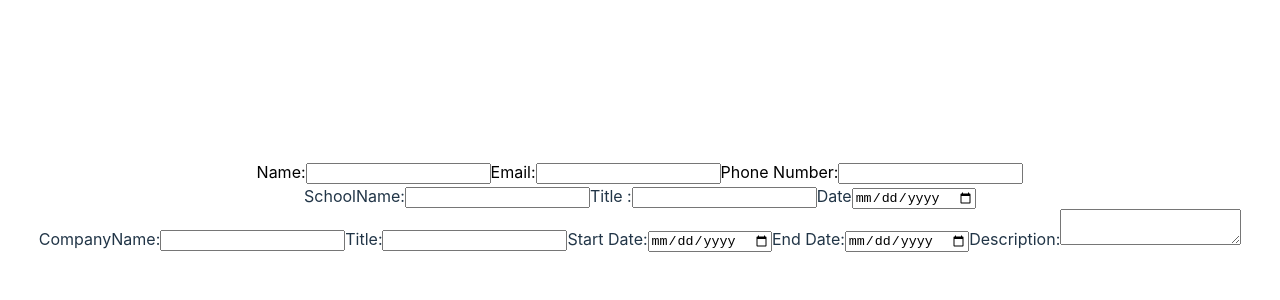
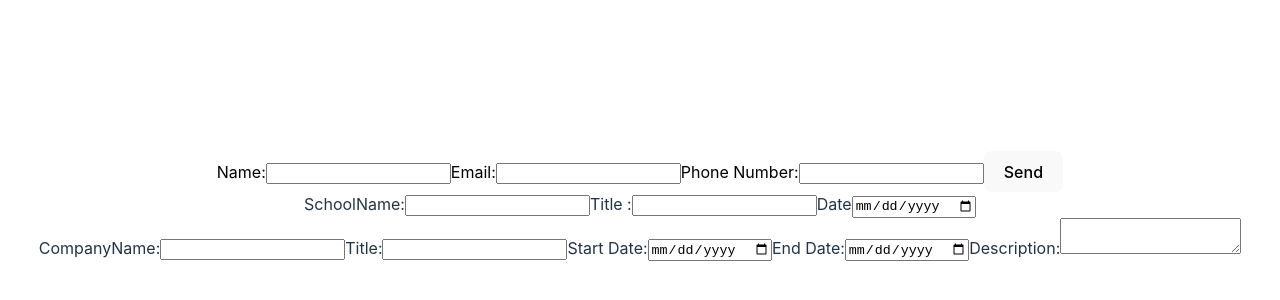
Before and after one commit to Track404/CV-Application2, a React (Vite) app: page / in a window 1280 px wide. Shown: the part 194-494 px from the top of the page. Built offline with nearby package versions, Linux system fonts and the light colour scheme.

Commit message:
general info component grab input into a state

```diff
--- a/src/generalInfo.jsx
+++ b/src/generalInfo.jsx
@@ -1,32 +1,37 @@
-
+import { useState } from 'react';
 import './App.css'
 
-function generalInfo() {
+function GeneralInfo() {
 
+  const [generalInformation, setGeneralInformation] = useState({name:"",email:"",tel:""});
+  function handleSubmit(e) {
+    e.preventDefault();
+      alert(`You said your name is${generalInformation.name}, your email is ${generalInformation.email} and your phone number is ${generalInformation.tel} `)
+  }
 
   return (
     <>
       <div className='generalInfo'>
-        <form>
+        <form onSubmit={handleSubmit}>
           <label >
             Name:
-            <input type="text" name="name" id="name" />
+            <input type="text" name="name" id="name" value={generalInformation.name} onChange={e => setGeneralInformation({...generalInformation,name:e.target.value})}/>
           </label>
 
           <label >
             Email:
-            <input type="email" name="email" id="email" />
+            <input type="email" name="email" id="email" value={generalInformation.email} onChange={e => setGeneralInformation({...generalInformation,email:e.target.value})}/>
           </label>
 
           <label >
             Phone Number:
-            <input type="tel" name="phone" id="phone" />
+            <input type="tel" name="phone" id="phone" value={generalInformation.tel} onChange={e => setGeneralInformation({...generalInformation,tel:e.target.value})}/>
           </label>
-
+          <button type="submit">Send</button>
         </form>
       </div>
     </>
   )
 }
 
-export default generalInfo
+export default GeneralInfo
```
Also changed, not shown: src/CvPreview.jsx (added), src/praticalInfo.jsx (deleted).
